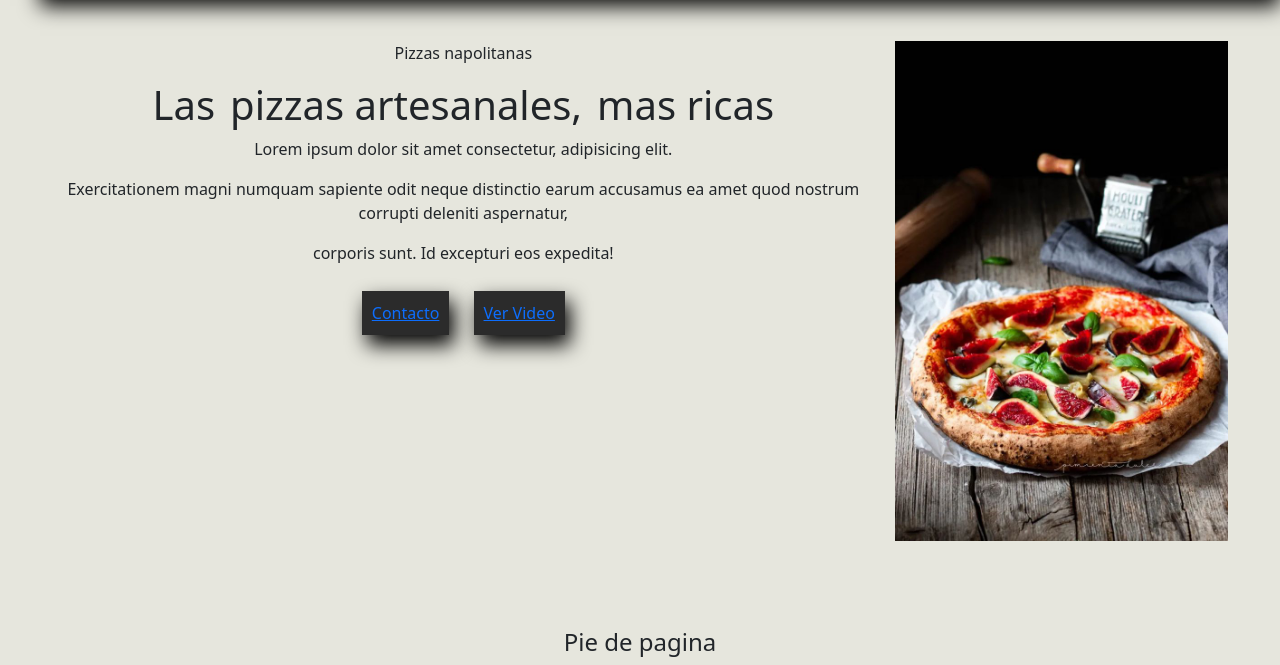
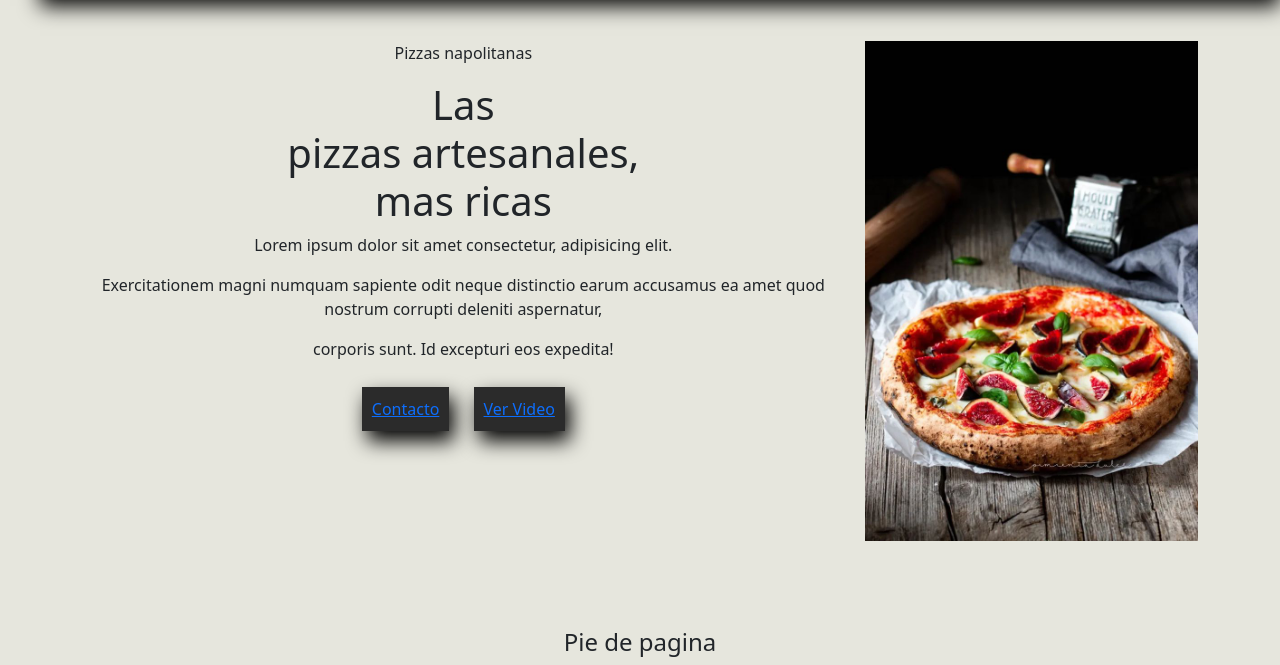
Before and after one commit to FranciscoRaccone/Pre-entrega, a website: page index.htm in a window 1280 px wide. Shown: the part 135-800 px from the top of the page. Drawn offline with nearby package versions, Linux system fonts and the light colour scheme.

Commit message:
4.3-terminado

```diff
--- a/css/borrador.css
+++ b/css/borrador.css
@@ -103,3 +103,29 @@ section {
  .navbar-toggler-icon {
     color: #E6E6DD; /* Cambia el color del icono del botón (no funciona) */
 }
+
+
+/* Estilos  main */
+.container {
+    display: flex;
+    align-items: flex-start; /* Alinea los elementos de la izquierda */
+    justify-content: center; /* Centra horizontalmente */
+    max-width: 1200px; /* Ancho máximo del contenedor */
+}
+
+.textos {
+    flex: 1; /* Ocupa todo el espacio disponible */
+    text-align: left; /* Alinea el texto a la izquierda */
+    padding-right: 20px; /* Espacio a la derecha para separar del lado derecho */
+    text-align: center;
+}
+
+.imagen {
+    max-width: 50%; /* Ancho máximo para la imagen */
+    flex-shrink: 0; /* Evita que la imagen se reduzca más allá de su tamaño */
+}
+
+.imagen img {
+    width: 100%; /* Ajusta la imagen al ancho del contenedor */
+    height: auto; /* Altura automática */
+}
--- a/scss/style.scss
+++ b/scss/style.scss
@@ -46,9 +46,7 @@ header {
     /* Estilos de main */
     main {
         margin: 20px ;
-        h1{
-            @include flex
-        }
+
        h2{
         @include flex
        }
--- a/scss/utilidades/_variables.scss
+++ b/scss/utilidades/_variables.scss
@@ -42,7 +42,7 @@
     display: flex;
     align-items: flex-start; /* Alinea los elementos de la izquierda */
     justify-content: center; /* Centra horizontalmente */
-    max-width: 1200px; /* Ancho máximo del contenedor */
+
 }
 
 .textos {
@@ -50,6 +50,10 @@
     text-align: left; /* Alinea el texto a la izquierda */
     padding-right: 20px; /* Espacio a la derecha para separar del lado derecho */
     text-align: center;
+}
+main .textos h1 span{
+    display: block;
+
 }
 
 .imagen {
@@ -61,6 +65,7 @@
     width: 100%; /* Ajusta la imagen al ancho del contenedor */
     height: auto; /* Altura automática */
 }
+
 
 .boton {
     display: flex;
```
Also changed, not shown: pages/pagina2.html (+1 -1 lines), css/style.css, 1 other file.
